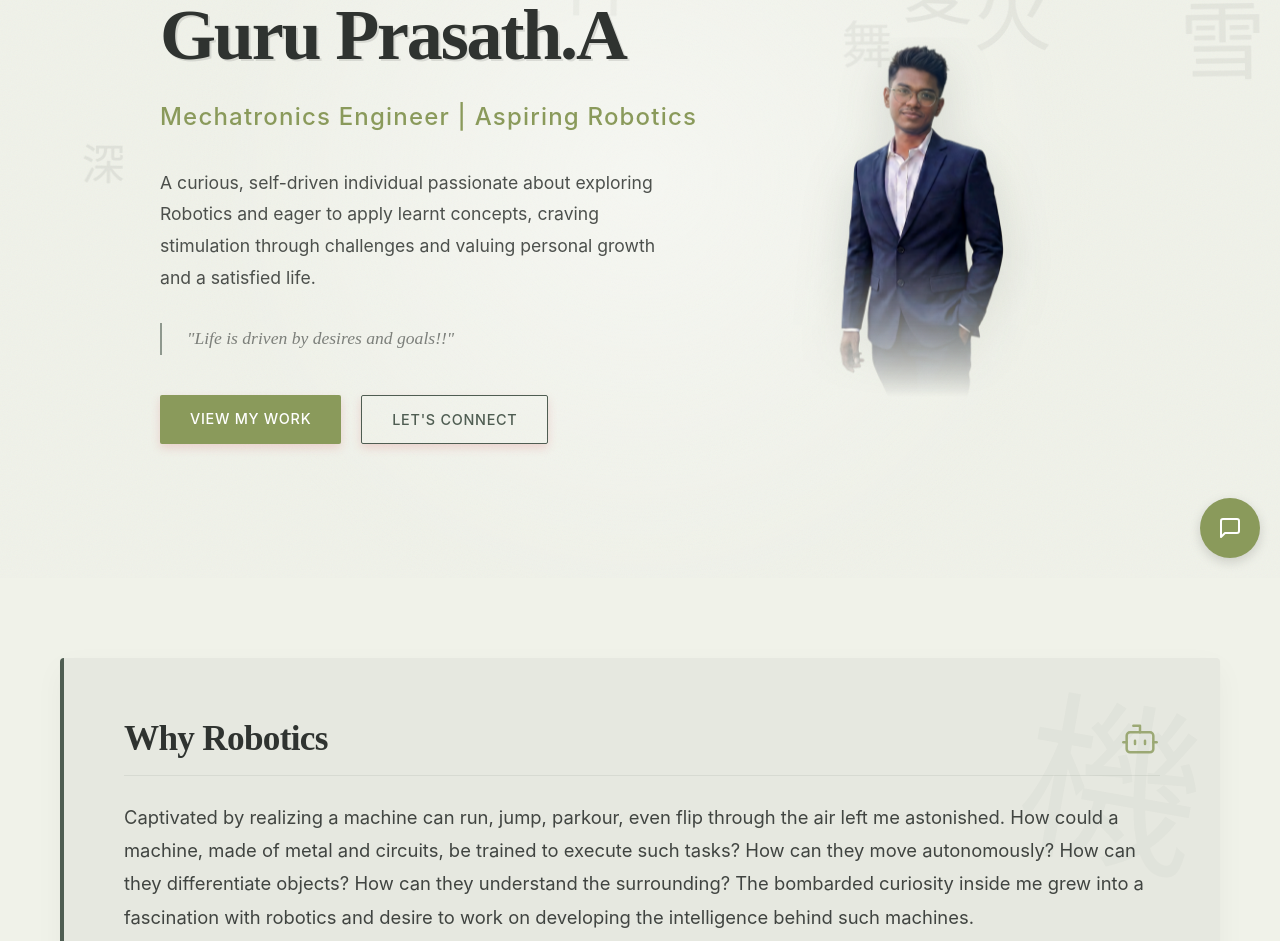
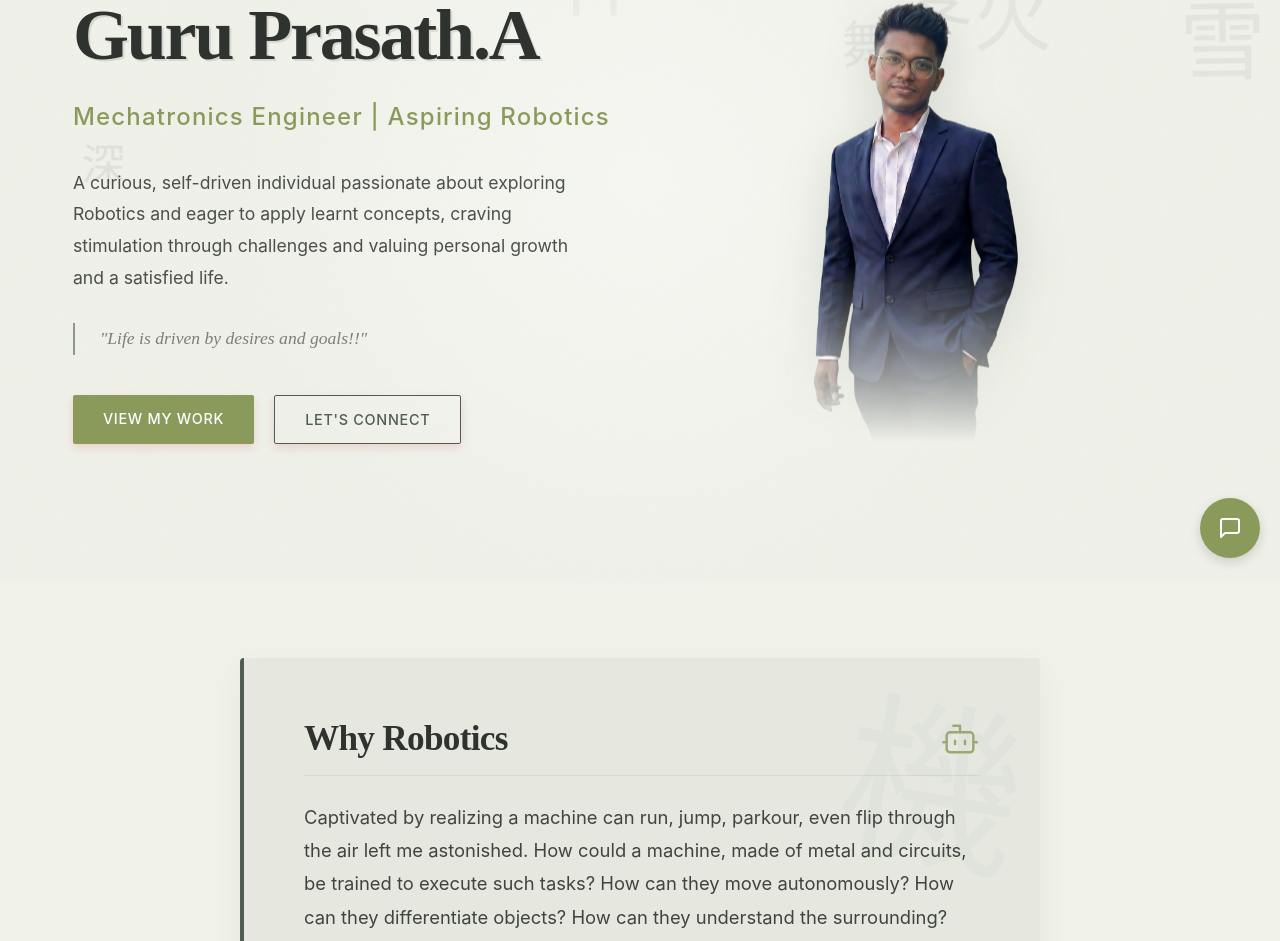
Before and after one commit to Pirate-tek/guru-portfolio, a React (Vite) app: page / in a window 1280 px wide. Shown: the part 222-1163 px from the top of the page. Built offline with nearby package versions, Linux system fonts and the light colour scheme; a web font is replaced by a local one.

Commit message:
Verifying issue by restorin

```diff
--- a/src/components/Gallery.jsx
+++ b/src/components/Gallery.jsx
@@ -1,14 +1,11 @@
 import React from 'react';
 import './Gallery.css';
-
-import roboticsLabImg from '../assets/robotics_lab.jpg';
-import travelImg from '../assets/travel.jpg';
 
 const Gallery = () => {
     // Placeholder images - in a real app these would be imported or URLs
     const items = [
-        { title: 'Robotics Lab', type: 'Work', image: roboticsLabImg },
-        { title: 'Travel', type: 'Life', image: travelImg },
+        { title: 'Robotics Lab', type: 'Work' },
+        { title: 'Travel', type: 'Life' },
         { title: 'Conference', type: 'Event' },
         { title: 'Workshop', type: 'Work' },
     ];
@@ -22,11 +19,8 @@ const Gallery = () => {
                         <div key={index} className="gallery-item">
                             <div className="polaroid">
                                 <div className="polaroid-image">
-                                    {item.image ? (
-                                        <img src={item.image} alt={item.title} className="gallery-image" />
-                                    ) : (
-                                        <div className="image-placeholder"></div>
-                                    )}
+                                    {/* Placeholder for image */}
+                                    <div className="image-placeholder"></div>
                                 </div>
                                 <div className="polaroid-caption">
                                     <p>{item.title}</p>
--- a/src/components/Hero.css
+++ b/src/components/Hero.css
@@ -12,12 +12,6 @@
     grid-template-columns: 1fr 1fr;
     gap: 60px;
     align-items: center;
-}
-
-@media (min-width: 1024px) {
-    .hero-container {
-        grid-template-columns: 1.2fr 0.8fr;
-    }
 }
 
 .hero-title {
@@ -47,15 +41,6 @@
     max-width: 500px;
     line-height: 1.8;
 }
-
-@media (min-width: 1024px) {
-    .hero-description p {
-        max-width: 75ch;
-        /* approx three lines on desktop */
-    }
-}
-
-
 
 .hero-philosophy {
     margin-top: 30px;
--- a/src/components/Publications.jsx
+++ b/src/components/Publications.jsx
@@ -22,7 +22,7 @@ const Publications = () => {
             authors: ['Dr. T. T. Tamilarasi', 'Guru Prasath A', 'et al.'],
             meta: {
                 publishedIn: '3rd International Conference on Intelligent Data Communication Technologies and Internet of Things (IDCIoT 2025)',
-                pages: '1029-1034',
+                pages: '1029–1034',
                 doi: '10.1109/IDCIOT64235.2025.10914950',
                 date: 'July 2025'
             },
--- a/src/components/WhyRobotics.css
+++ b/src/components/WhyRobotics.css
@@ -11,10 +11,10 @@
 }
 
 .why-robotics-card {
-    /* match internship card */
+    max-width: 800px;
     width: 100%;
     background: var(--color-washi);
-    padding: 40px;
+    padding: 50px;
     border-radius: 4px;
     /* Slightly sharper for a technical feel, but still soft */
     box-shadow:
@@ -22,6 +22,7 @@
         0 1px 3px rgba(0, 0, 0, 0.02);
     position: relative;
     border-left: 4px solid var(--accent-secondary);
+    /* Accent border */
     transition: transform 0.4s ease, box-shadow 0.4s ease;
     overflow: hidden;
 }
--- a/src/components/WhyRobotics.jsx
+++ b/src/components/WhyRobotics.jsx
@@ -4,7 +4,6 @@ import "./WhyRobotics.css";
 const WhyRobotics = () => {
     return (
         <section id="why-robotics" className="why-robotics-section">
-            <div className="container">
             <div className="why-robotics-card">
                 <div className="why-robotics-header">
                     <h2 className="why-robotics-title">Why Robotics</h2>
@@ -36,9 +35,7 @@ const WhyRobotics = () => {
                     the intelligence behind such machines.
                 </p>
             </div>
-            </div>
-
-        </section >
+        </section>
     );
 };
 
```
Also changed, not shown: src/assets/profile.jpg (added), src/components/Projects.jsx (line endings or trailing spaces). Lines whose indentation alone changed are shown as unchanged.
